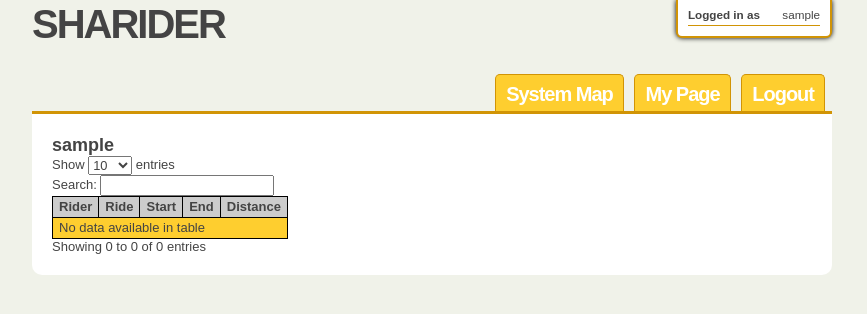
After one commit to bricetebbs/sharider, a Django app: template templates/srmain/rider_detail.html in a window 1280 px wide. The commit adds this page. Shown: the top 314 px of the page, without its empty margins (208-1075 px from the left). Run offline with Django 3.2, Linux system fonts and the light colour scheme; the template is opened without the code that fills it: values that come from a table or form of the project are taken from there, others are empty; the visitor is signed in with stand-in values (Sample User, id 1); data comes from the database, SQL or seed files in the repository.

Commit message:
more fixes

```diff
--- a/scss/style.scss
+++ b/scss/style.scss
@@ -1,11 +1,11 @@
 @import 'boilerplate.scss';
 
 $body_background:#F0F2E9;
-$border_color: green;
-$border_hover_color: green;
-$link_color: #87c000;
+$border_color: #d19405;
+$border_hover_color: #d19405;
+$link_color: #d19405;
 $widget_color: #fff;
-$widget_background: #87c000;
+$widget_background: #fece2f;
 
 $nav_color: $widget_color;
 $nav_background: $widget_background;
@@ -26,8 +26,8 @@ $warn_background: #ffb1b1;
 $table_background: #ccc;
 $table_odd_color: black;
 $table_even_color: black;
-$table_odd_background: #87c000;
-$table_even_background: #ccffcc;
+$table_odd_background: #fece2f;
+$table_even_background: #e36d27;
 $table_header_background: #ccc;
 $table_header_color: black;
 $table_even_hover_background: yellow;
--- a/settings.py
+++ b/settings.py
@@ -95,9 +95,7 @@ STATIC_URL = '/static/'
 # URL prefix for admin media -- CSS, JavaScript and images. Make sure to use a
 # trailing slash.
 # Examples: "http://foo.com/media/", "/media/".
-ADMIN_MEDIA_PREFIX = '/static/adminmedia/'
-
-
+ADMIN_MEDIA_PREFIX = '/media/'
 
 # Additional locations of static files
 STATICFILES_DIRS = (
--- /dev/null
+++ b/settings_local.py
@@ -0,0 +1,2 @@
+
+ADMIN_MEDIA_PREFIX = '/static/admin/'
--- a/static_files/css/style.css
+++ b/static_files/css/style.css
@@ -294,7 +294,7 @@ body {
   padding: 0px 50px; }
 
 a {
-  color: #87c000; }
+  color: #d19405; }
 
 #container {
   position: relative; }
@@ -327,7 +327,7 @@ h4 {
  * The styles for the standard block content area
  */
 #main {
-  border-top: 3px solid green;
+  border-top: 3px solid #d19405;
   background: #fff;
   padding: 20px;
   -moz-border-radius-bottomright: 10px;
@@ -347,9 +347,9 @@ h4 {
   font-size: 90%;
   background: white;
   padding: 5px 10px 10px 10px;
-  border-left: 2px solid green;
-  border-right: 2px solid green;
-  border-bottom: 2px solid green;
+  border-left: 2px solid #d19405;
+  border-right: 2px solid #d19405;
+  border-bottom: 2px solid #d19405;
   -moz-border-radius-bottomleft: 6px;
   -moz-border-radius-bottomright: 6px;
   -moz-border-bottom-left-radius: 6px;
@@ -360,7 +360,7 @@ h4 {
 
 #info_banner ul li {
   padding: 3px 0px;
-  border-bottom: 1px solid green; }
+  border-bottom: 1px solid #d19405; }
 
 #info_banner span {
   width: 60px;
@@ -386,18 +386,18 @@ nav ul li a {
   -moz-border-top-left-radius: 5px;
   -webkit-border-top-right-radius: 5px;
   -webkit-border-top-left-radius: 5px;
-  border-top: 1px solid green;
-  border-right: 1px solid green;
-  border-left: 1px solid green;
-  background: #87c000;
+  border-top: 1px solid #d19405;
+  border-right: 1px solid #d19405;
+  border-left: 1px solid #d19405;
+  background: #fece2f;
   color: white; }
 
 nav ul li a:hover {
   background: white;
-  color: #87c000;
-  border-top: 1px solid green;
-  border-right: 1px solid green;
-  border-left: 1px solid green; }
+  color: #fece2f;
+  border-top: 1px solid #d19405;
+  border-right: 1px solid #d19405;
+  border-left: 1px solid #d19405; }
 
 .answers input[type="text"] {
   margin: 5px 0px;
@@ -517,7 +517,7 @@ p {
 button {
   display: inline-block;
   margin: 10px 15px;
-  background: #87c000;
+  background: #fece2f;
   color: white;
   border: 1px solid white;
   font-family: sans-serif;
@@ -534,9 +534,9 @@ button {
   -moz-box-shadow: 0px 0px 5px black; }
 
 button:hover {
-  border: 1px solid #87c000;
+  border: 1px solid #fece2f;
   background: white;
-  color: #87c000; }
+  color: #fece2f; }
 
 /*
 * A table with lots of items
@@ -556,11 +556,11 @@ button:hover {
   padding: 2px 6px; }
 
 .table_list tr.odd {
-  background: #87c000;
+  background: #fece2f;
   cursor: pointer; }
 
 .table_list tr.even {
-  background: #ccffcc;
+  background: #e36d27;
   cursor: pointer; }
 
 .table_list tbody tr.even:hover {
--- a/static_files/js/map_funcs.js
+++ b/static_files/js/map_funcs.js
@@ -134,7 +134,7 @@ function highlight(index)
 
 function chartPick(ex, ey, id)
 {
-    pos = $('#' + id).position();
+    pos = $('#' + id).offset();
     x = (ex - pos.left) / chartX;
     y = 1.0 - (ey - pos.top) / chartY;
     distance = distanceMin + x * (distanceMax - distanceMin);
@@ -152,7 +152,6 @@ function chartPick(ex, ey, id)
         }
     }
     highlight(found);
-
 }
 
 function mouseMoved(event)
@@ -273,6 +272,7 @@ function clearRide()
 
 function loadRide(rideGuid, img_path)
 {
+    console.log(rideGuid, img_path);
     if (rideGuid.length == 0)
     {
         clearRide();
--- /dev/null
+++ b/templates/srmain/rider_detail.html
@@ -0,0 +1,36 @@
+{% extends 'template_base.html' %}
+{% block title %} Rider Detal {% endblock %}
+
+
+{% block content %}
+<h3>{{ rider.username }}</h3>
+
+
+<table id='my_table' class='table_list'>
+    <thead>
+        <th style='display: none'>Link</th><th>Rider</th><th>Ride</th><th>Start</th><th>End</th><th>Distance</th>
+    </thead>
+    {% for ride in rider.ride_set.all %}
+        <tr><td style='display:none;'>{% url ride_map ride.pk %}</td>
+            <td>{{ ride.rider.username }}</td>
+            <td>{{ ride.name }}</td>
+            <td>{{ ride.start_time }}</td>
+            <td>{{ ride.end_time }}</td>
+            <td>{{ ride.html_distance }}</td>
+        </tr>
+    {% endfor %}
+</table>
+{%  endblock %}
+
+{%  block javascript %}
+<script type="text/javascript">
+var my_list_table;
+$('#my_table tbody tr').click( function() {
+        var aData = my_list_table.fnGetData( this );
+        window.location.href=aData[0];
+});
+$(document).ready(function() {
+        my_list_table =  $('#my_table').dataTable({"aoColumnDefs": [ { "bVisible": false , 'aTargets':[0]}]});
+    } );
+ </script>
+{% endblock %}
--- a/templates/template_base.html
+++ b/templates/template_base.html
@@ -59,6 +59,8 @@
     <nav>
     <ul>
            {%  block sub_menu  %}
+           <li><a href="{%  url system_map %}">System Map</a></li>
+           <li><a href="{%  url rider_detail %}">My Page</a></li>
            {%  endblock %}
            <li><a href="{%  url signup_logout %}">Logout</a></li>
     </ul>
@@ -84,6 +86,7 @@
 
 
 <script type="text/javascript" src="{{ STATIC_URL }}js/libs/jquery-ui-1.8.10.custom.min.js"></script>
+<script type="text/javascript" language="javascript" src="{{ STATIC_URL }}js/libs/jquery.dataTables.min.js"></script>
 
 <!-- scripts concatenated and minified via ant build script-->
 <script src="{{ STATIC_URL }}js/plugins.js"></script>
--- a/urls.py
+++ b/urls.py
@@ -16,6 +16,6 @@ urlpatterns = patterns('',
 
     # Uncomment the next line to enable the admin:
     (r'^admin/', include(admin.site.urls)),
-    (r'^$', 'sharider.srmain.views.system_map'),
+    (r'^$','sharider.signup.views.signup_login'),
 
 )
```
Also changed, not shown: signup/views.py (+6 -4 lines), srmain/views.py (+12 -3 lines), templates/srmain/ride_map.html (+7 -8 lines), templates/srmain/system_map.html (+3 -11 lines), source_media/pos_marker.png (renamed from media/pos_marker.png), 3 other files.
